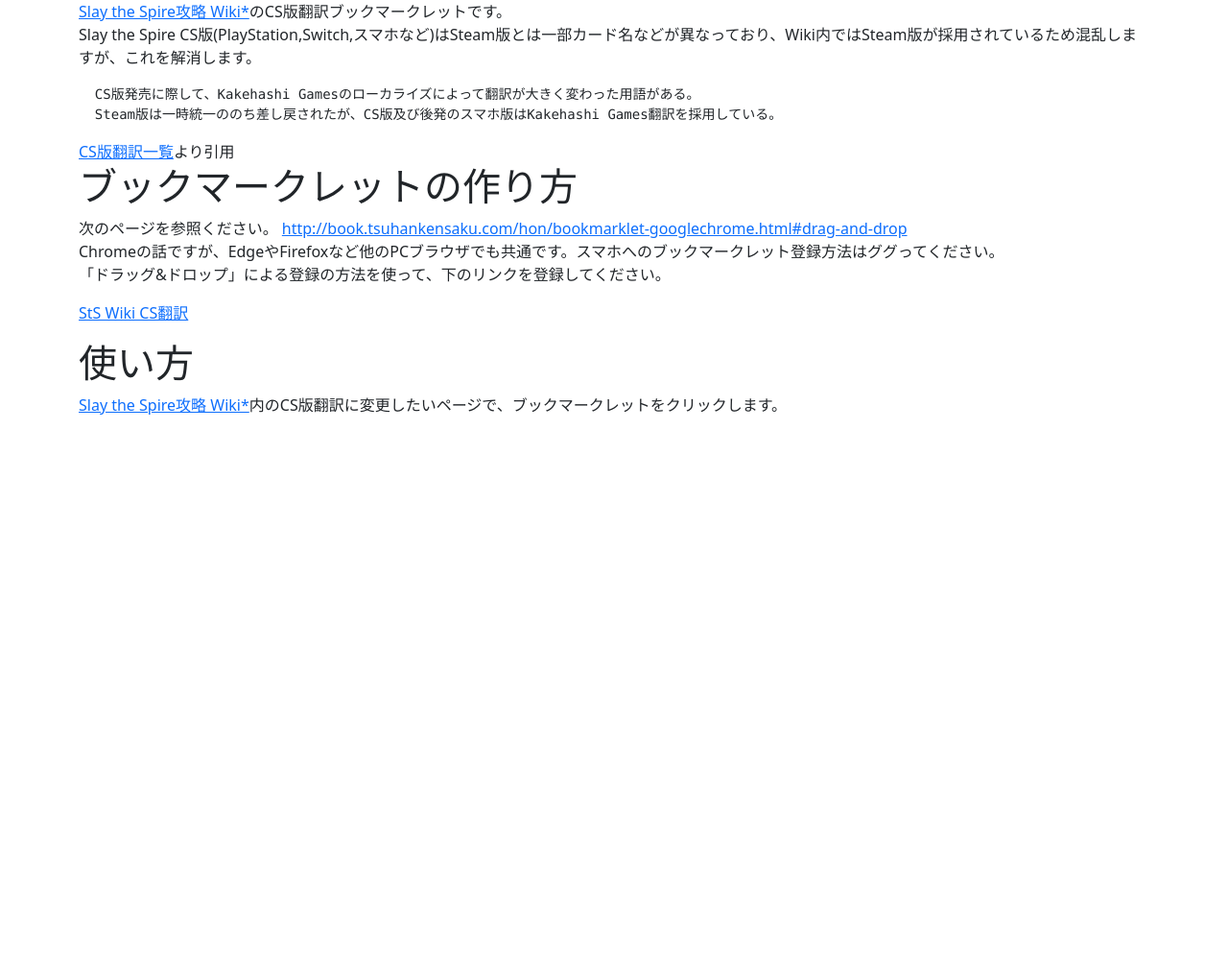
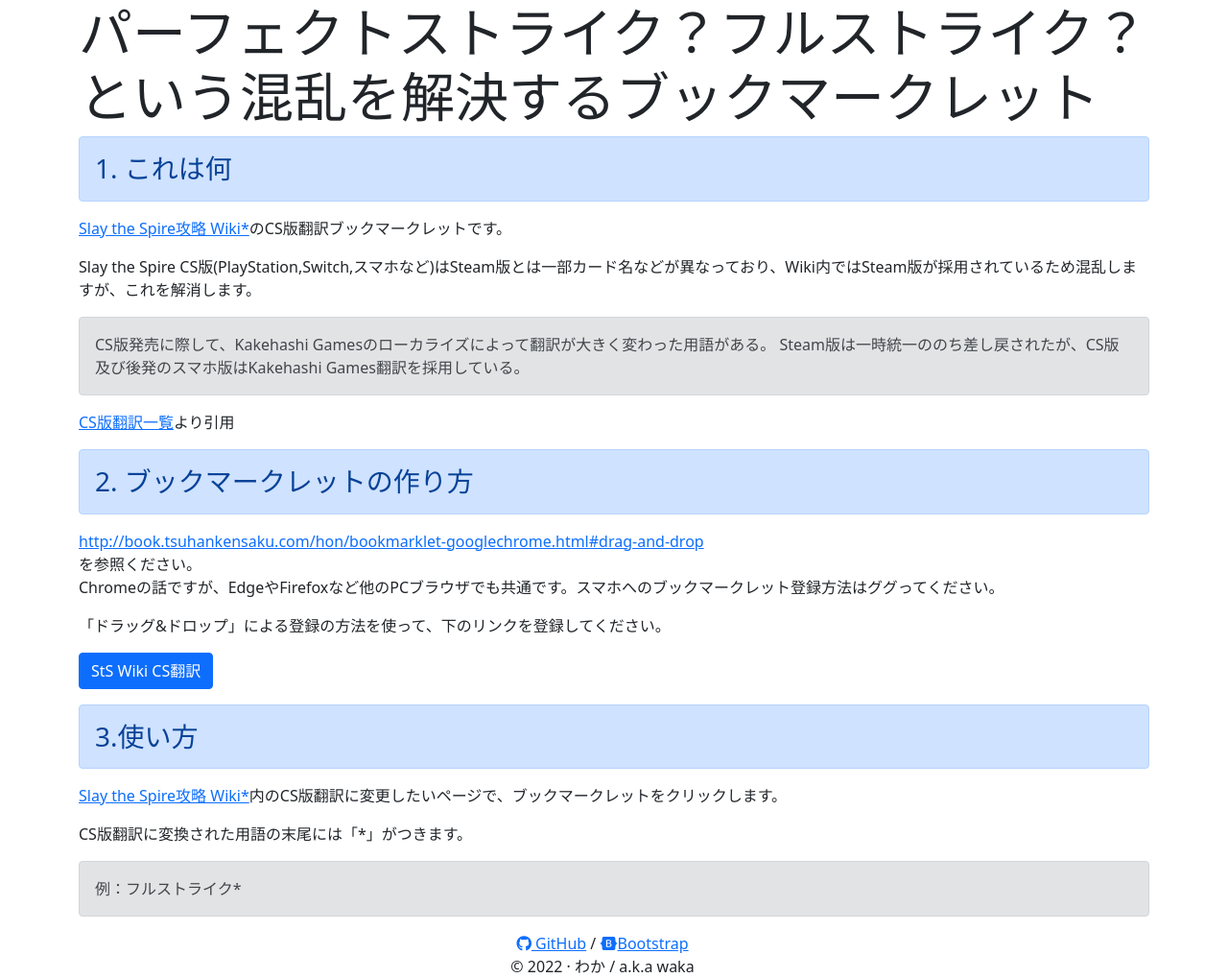
Before and after one commit to waka5791/StSPCtoCS, a plain HTML site: page index.html in a window 1280 px wide. Shown: the whole page at 96% size. Before the commit the page ends 800 px from the top, so only its background shows below. Drawn offline with nearby package versions, Linux system fonts and the light colour scheme; a web font is replaced by a local one.

Commit message:
Update index.html

```diff
--- a/index.html
+++ b/index.html
@@ -28,41 +28,67 @@
 
 <body>
     <main class="container" id="mainContainer">
-        <div class="jumbotron jumbotron-fluid">
-            <a href="https://wikiwiki.jp/slaythespire/"  target="_blank">Slay the Spire攻略 Wiki*</a>のCS版翻訳ブックマークレットです。
+        <div class="jumbotron">
+            <h1 class="display-4">パーフェクトストライク？フルストライク？という混乱を解決するブックマークレット</h1>
         </div>
 
+        <h3 class="alert alert-primary">1. これは何</h3>
+        <p>
+            <a href="https://wikiwiki.jp/slaythespire/" target="_blank">Slay the Spire攻略 Wiki*</a>のCS版翻訳ブックマークレットです。
+        </p>
         <p>
             Slay the Spire CS版(PlayStation,Switch,スマホなど)はSteam版とは一部カード名などが異なっており、Wiki内ではSteam版が採用されているため混乱しますが、これを解消します。
         </p>
 
+        <div>
+            <blockquote class="alert alert-secondary">
+                CS版発売に際して、Kakehashi Gamesのローカライズによって翻訳が大きく変わった用語がある。
+                Steam版は一時統一ののち差し戻されたが、CS版及び後発のスマホ版はKakehashi Games翻訳を採用している。
+            </blockquote>
+            <p>
+                <a href="https://wikiwiki.jp/slaythespire/CS版翻訳一覧">CS版翻訳一覧</a>より引用
+            </p>
+        </div>
 
-        <pre>
-  CS版発売に際して、Kakehashi Gamesのローカライズによって翻訳が大きく変わった用語がある。
-  Steam版は一時統一ののち差し戻されたが、CS版及び後発のスマホ版はKakehashi Games翻訳を採用している。
-</pre>
-        <a href="https://wikiwiki.jp/slaythespire/CS版翻訳一覧">CS版翻訳一覧</a>より引用
-
-
-        <h1>ブックマークレットの作り方</h1>
+        <h3 class="alert alert-primary">2. ブックマークレットの作り方</h3>
 
         <p>
-            次のページを参照ください。
             <a href="http://book.tsuhankensaku.com/hon/bookmarklet-googlechrome.html#drag-and-drop"
                 target="_blank">http://book.tsuhankensaku.com/hon/bookmarklet-googlechrome.html#drag-and-drop</a>
+            <br>を参照ください。
             <br>
             Chromeの話ですが、EdgeやFirefoxなど他のPCブラウザでも共通です。スマホへのブックマークレット登録方法はググってください。
-            <br>
+        </p>
+        <p>
             「ドラッグ&ドロップ」による登録の方法を使って、下のリンクを登録してください。
+        </p>
         <p>
-            <a href="javascript: void (import('https://waka5791.github.io/StSPCtoCS/x.js').then(m => m.default()));"
+            <a class="btn btn-primary"
+                href="javascript: void (import('https://waka5791.github.io/StSPCtoCS/x.js').then(m => m.default()));"
                 title="StSPStoCS">StS Wiki CS翻訳</a>
         </p>
 
-        <h1>使い方</h1>
+        <h3 class="alert alert-primary">3.使い方</h3>
+        <p>
+            <a href="https://wikiwiki.jp/slaythespire/" target="_blank">Slay the Spire攻略
+                Wiki*</a>内のCS版翻訳に変更したいページで、ブックマークレットをクリックします。
 
-        <a href="https://wikiwiki.jp/slaythespire/" target="_blank">Slay the Spire攻略
-            Wiki*</a>内のCS版翻訳に変更したいページで、ブックマークレットをクリックします。
+        <p>
+            CS版翻訳に変換された用語の末尾には「*」がつきます。
+        <blockquote class="alert alert-secondary">
+            例：フルストライク*
+        </blockquote>
+        </p>
+        </p>
+
+        <footer class="row container text-center unselectable">
+            <div class="col-sm-12">
+                <a href="https://github.com/" target="_blank"><i class="fab fa-github"></i> GitHub</a>
+                /
+                <a href="https://getbootstrap.com/" target="_blank"><i class="fab fa-bootstrap"></i>Bootstrap</a>
+            </div>
+            <div class="col-sm-12">&copy; 2022 &middot; わか / a.k.a waka</div>
+        </footer>
     </main>
 </body>
 
```
